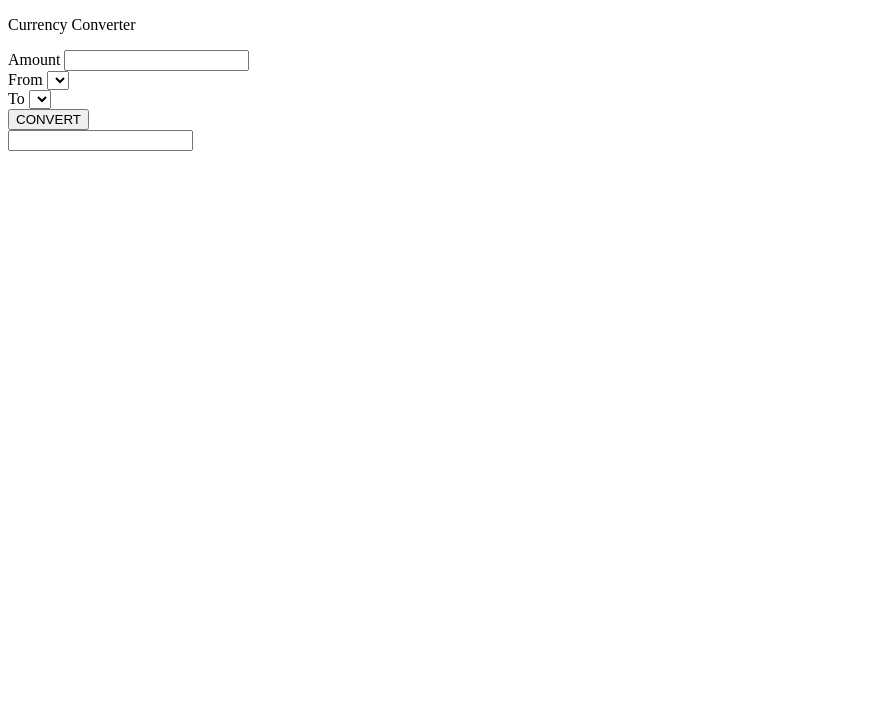
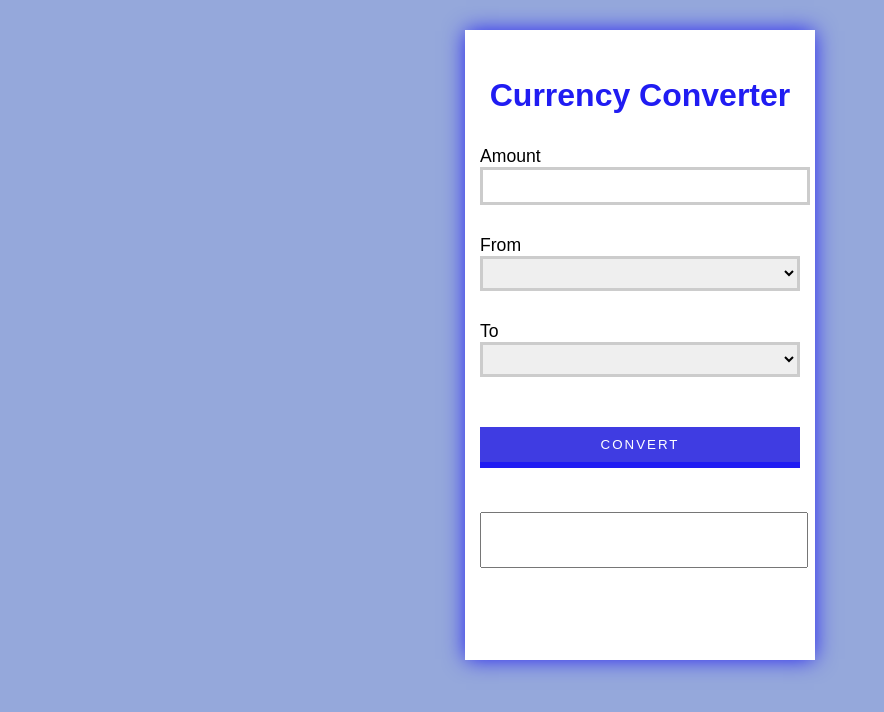
Before and after one commit to mwclemy/currency-converter, a plain HTML site: page index.html in a window 1280 px wide. Shown: the whole page, without its empty margins (0-884 px from the left). Drawn offline with Linux system fonts and the light colour scheme.

Commit message:
added css

```diff
--- a/index.html
+++ b/index.html
@@ -3,6 +3,7 @@
 <head>
 	<title>Currency Converter</title>
 	<meta name="viewport" content="width=device-width,height=device-height,initial-scale=1.0"/>
+	<link rel="stylesheet" type="text/css" href="stylesheet/styles.css">
 </head>
 <body>
 	<div id="converter">
--- /dev/null
+++ b/stylesheet/styles.css
@@ -0,0 +1,101 @@
+body {
+	background-color: #95a8db;
+}
+#header {
+	color: #201cf2;
+	text-align: center;
+	font-size: 2em;
+	font-family: 'Maven Pro', sans-serif;
+	font-weight: 900;
+
+}
+#extra {
+	margin-bottom: 30px;
+}
+#label {
+	font-family: 'Yantramanav', sans-serif;
+	font-weight: 500;
+	font-size: 1.1em;
+}
+#converter {
+	max-width: 320px;
+	width: 100%;
+	height: 600px;
+	background-color: white;
+	padding: 15px;
+	margin: 30px auto;
+	position: relative;
+	-webkit-box-shadow: 0px 0px 21px -1px rgba(32,28,242,1);
+	-moz-box-shadow: 0px 0px 21px -1px rgba(32,28,242,1);
+	box-shadow: 0px 0px 21px -1px rgba(32,28,242,1);
+}
+#from-curr, #to-curr, #convertBtn{
+	width: 100%;
+	height: 35px;
+}
+#from-curr, #to-curr, #amount {
+	border: 3px solid #ccc;
+    -webkit-transition: 0.5s;
+    transition: 0.5s;
+    outline: none;
+}
+#from-curr:focus, #to-curr:focus, #amount:focus {
+    border: 3px solid #3f3ce2;
+}
+#con-curr {
+	width: 100%;
+	height: 50px;
+	text-indent: 5%;
+	/*padding: 0 5%;*/
+	font-size: 2em;
+}
+#toConvert {
+	margin: 30px 0px;
+}
+#Convert {
+	margin: 50px 0px;
+}
+#amount {
+	text-indent: 5%;
+	/*padding: 0px 5%;*/
+	width: 100%;
+	font-size: 1.3em;
+	height: 30px;
+}
+#convertBtn {
+  outline: none;
+  border: none;
+  cursor: pointer;
+  display: block;
+  position: relative;
+  background: #3f3ce2;
+  color: white;
+  text-transform: uppercase;
+  letter-spacing: 2px;
+  padding: 20px auto;
+  font-family: 'Yantramanav', sans-serif;
+  font-weight: 400;
+  box-shadow: 0 6px #201cf2;
+}
+
+#convertBtn:hover {
+	box-shadow: 0 4px #201cf2;
+	top: 2px;
+}
+
+#convertBtn:active {
+	box-shadow: 0 0 #201cf2;
+	top: 6px;
+}
+select {
+  text-indent: 5%;
+}
+#from-curr, #to-curr {
+  font-size: 1.2em;
+  font-family: 'Yantramanav', sans-serif;
+  font-weight: 400;
+}
+#amount, #con-curr {
+  font-family: 'Yantramanav', sans-serif;
+  font-weight: 700;
+}
```
